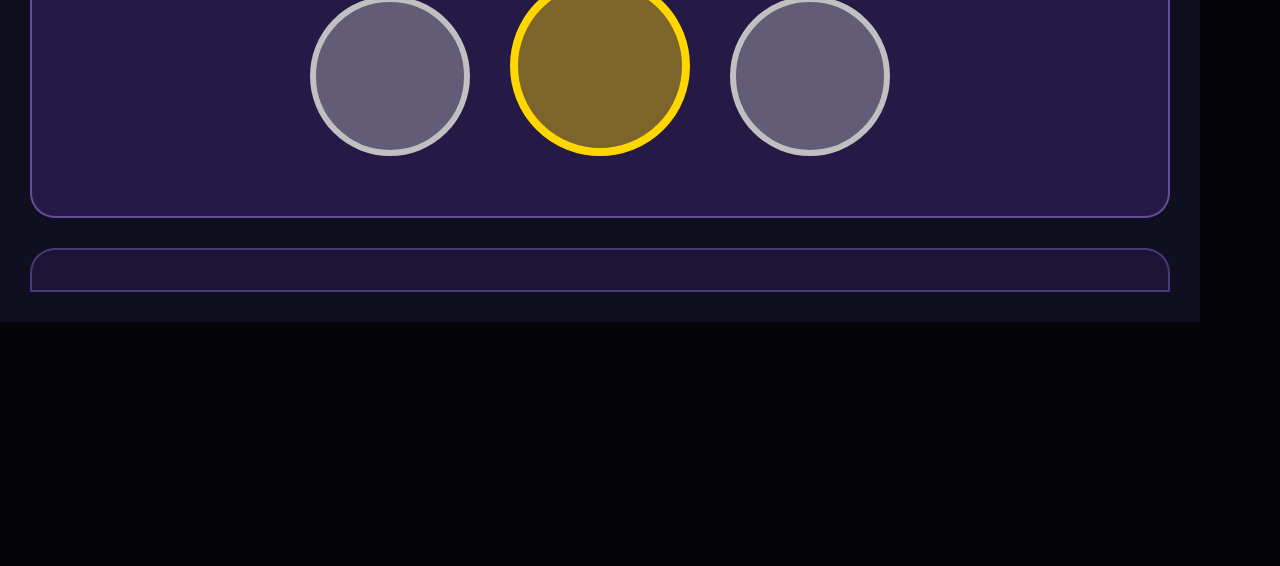
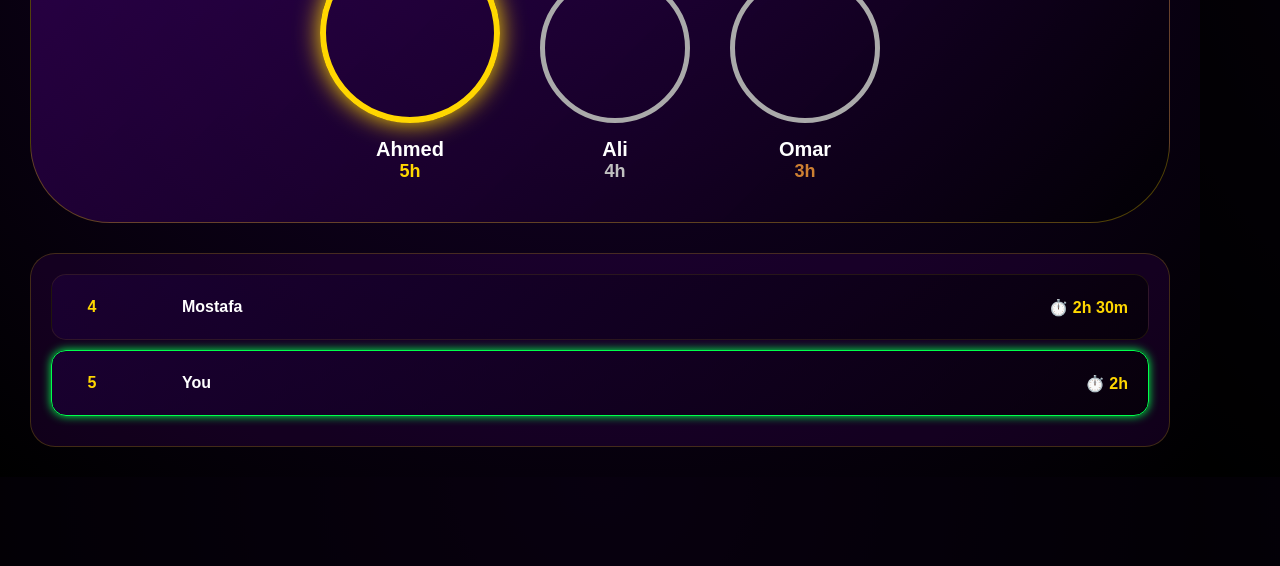
Before and after one commit to kmohamee667-jpg/dis_bot, a website: page public/leaderboard.html in a window 1280 px wide. Shown: the part 234-800 px from the top of the page. Drawn offline with Linux system fonts and the light colour scheme.

Commit message:
fdfdsfsdggsfgs

```diff
--- a/public/leaderboard.css
+++ b/public/leaderboard.css
@@ -1,4 +1,4 @@
-/* Leaderboard CSS */
+/* Reset */
 * {
     margin: 0;
     padding: 0;
@@ -7,196 +7,160 @@
 
 html, body {
     width: 1200px;
-    height: auto;
     font-family: Cairo, Arial, sans-serif;
-    background-color: #0f0f1f;
-    overflow: hidden;
+    background: radial-gradient(circle at top, #1a0033, #000);
+    color: #fff;
 }
 
+/* Overlay */
 body::before {
     content: '';
     position: fixed;
-    top: 0;
-    left: 0;
     width: 100%;
     height: 100%;
-    background: rgba(0, 0, 0, 0.75);
-    pointer-events: none;
+    background: rgba(0,0,0,0.7);
     z-index: -1;
 }
 
+/* Container */
 .container {
-    width: 1200px;
     padding: 30px;
-    background-color: #0f0f1f;
 }
 
+/* Title */
 .title {
     text-align: center;
-    font-size: 36px;
+    font-size: 40px;
     font-weight: bold;
     color: #FFD700;
-    margin-bottom: 30px;
+    margin-bottom: 40px;
+    text-shadow: 0 0 15px #FFD700;
 }
 
-/* ========== PODIUM SECTION ========== */
+/* ===== PODIUM ===== */
 .podium-container {
     display: flex;
     justify-content: center;
     align-items: flex-end;
     gap: 40px;
-    background: rgba(103, 58, 183, 0.25);
-    border-radius: 0 0 25px 25px;
+    background: linear-gradient(135deg, rgba(90,0,150,0.4), rgba(0,0,0,0.6));
+    border-radius: 0 0 80px 80px;
     padding: 40px;
     margin-bottom: 30px;
-    border: 2px solid rgba(147, 112, 219, 0.6);
+    border: 1px solid rgba(255, 215, 0, 0.3);
 }
 
 .podium-item {
     display: flex;
     flex-direction: column;
     align-items: center;
-    justify-content: center;
 }
 
-.podium-item.center {
-    order: 1;
-}
-
-.podium-item.left {
-    order: 0;
-}
-
-.podium-item.right {
-    order: 2;
-}
-
-.podium-item.center .avatar {
-    width: 180px;
-    height: 180px;
-    background: rgba(255, 215, 0, 0.4);
-    border: 8px solid #FFD700;
-    border-radius: 50%;
-}
-
-.podium-item.left .avatar,
-.podium-item.right .avatar {
-    width: 160px;
-    height: 160px;
-    background: rgba(192, 192, 192, 0.4);
-    border: 6px solid #C0C0C0;
-    border-radius: 50%;
-}
-
-.podium-item .icon {
-    font-size: 48px;
-    margin-bottom: 10px;
-}
-
-.podium-item .avatar {
+.avatar {
     background-size: cover;
     background-position: center;
+    border-radius: 50%;
     margin-bottom: 15px;
 }
 
-.podium-item .name {
-    font-size: 20px;
-    font-weight: bold;
-    color: #ffffff;
-    margin-bottom: 5px;
+/* Sizes */
+.center .avatar {
+    width: 180px;
+    height: 180px;
+    border: 6px solid #FFD700;
+    box-shadow: 0 0 25px #FFD700;
 }
 
-.podium-item.center .name {
-    font-size: 22px;
+.left .avatar,
+.right .avatar {
+    width: 150px;
+    height: 150px;
+    border: 5px solid #aaa;
 }
 
-.podium-item .name.highlight {
-    color: #00FF00;
-    font-weight: 900;
+/* Text */
+.name {
+    font-weight: bold;
+    font-size: 20px;
 }
 
-.podium-item .time {
+.time {
     font-size: 18px;
     font-weight: bold;
 }
 
-.podium-item.center .time {
+.center .time { color: #FFD700; }
+.left .time { color: #C0C0C0; }
+.right .time { color: #CD7F32; }
+
+/* ===== USERS LIST ===== */
+.users-container {
+    background: rgba(80, 0, 120, 0.2);
+    border-radius: 25px;
+    padding: 20px;
+    border: 1px solid rgba(255, 215, 0, 0.2);
+}
+
+/* USER ITEM */
+.user-item {
+    display: flex;
+    align-items: center;
+    gap: 15px;
+    padding: 12px 20px;
+    margin-bottom: 10px;
+    border-radius: 15px;
+    background: linear-gradient(135deg, rgba(30,0,60,0.6), rgba(0,0,0,0.6));
+    border: 1px solid rgba(255,215,0,0.1);
+    transition: 0.3s;
+}
+
+.user-item:hover {
+    transform: scale(1.02);
+    border-color: #FFD700;
+}
+
+/* Rank */
+.user-rank {
+    width: 40px;
+    text-align: center;
+    font-weight: bold;
     color: #FFD700;
 }
 
-.podium-item.left .time {
-    color: #C0C0C0;
+/* Avatar */
+.user-avatar {
+    width: 40px;
+    height: 40px;
+    border-radius: 50%;
+    background-size: cover;
 }
 
-.podium-item.right .time {
-    color: #CD7F32;
-}
-
-/* ========== USERS LIST ========== */
-.users-container {
-    background: rgba(103, 58, 183, 0.15);
-    border-radius: 25px 25px 0 0;
-    border: 2px solid rgba(147, 112, 219, 0.4);
-    padding: 20px;
-}
-
-.user-item {
+/* INFO (IMPORTANT 🔥) */
+.user-info {
+    flex: 1;
     display: flex;
     align-items: center;
-    background: rgba(0, 0, 0, 0.4);
-    border-radius: 12px;
-    padding: 12px 20px;
-    margin-bottom: 8px;
-    height: 70px;
     gap: 15px;
 }
 
-.user-item.highlight {
-    background: rgba(0, 255, 0, 0.15);
-    border: 2px solid #00FF00;
+/* Name */
+.user-name {
+    flex: 1;
+    font-weight: bold;
 }
 
-.user-rank {
-    font-size: 20px;
+/* Time (same line) */
+.user-time {
     font-weight: bold;
     color: #FFD700;
-    text-align: center;
-    width: 40px;
 }
 
-.user-avatar {
-    width: 36px;
-    height: 36px;
-    border-radius: 50%;
-    background-size: cover;
-    background-position: center;
-    flex-shrink: 0;
+.user-time::before {
+    content: "⏱️ ";
 }
 
-.user-info {
-    flex: 1;
-    display: flex;
-    justify-content: space-between;
-    align-items: center;
+/* Highlight */
+.highlight {
+    border: 1px solid #00ff4c !important;
+    box-shadow: 0 0 10px #00ff4c;
 }
-
-.user-name {
-    font-size: 15px;
-    font-weight: bold;
-    color: #ffffff;
-}
-
-.user-name.highlight {
-    color: #00FF00;
-    font-size: 16px;
-}
-
-.user-time {
-    font-size: 14px;
-    color: #cccccc;
-}
-
-.user-time.highlight {
-    color: #00FF00;
-    font-weight: bold;
-}
--- a/public/leaderboard.html
+++ b/public/leaderboard.html
@@ -1,46 +1,67 @@
-<!-- Leaderboard HTML Template -->
 <!DOCTYPE html>
 <html lang="ar">
 <head>
     <meta charset="UTF-8">
-    <meta name="viewport" content="width=device-width, initial-scale=1.0">
     <title>Leaderboard</title>
     <link rel="stylesheet" href="leaderboard.css">
 </head>
+
 <body>
 <div class="container">
-        <div class="title">🏆 Leaderboard - Study Time</div>
 
-        <!-- Top 3 Podium -->
+    <div class="title">🏆 Golden Galaxy Leaderboard</div>
+
+    <!-- PODIUM -->
     <div class="podium-container">
-            <div id="rank-1" class="podium-item center">
-                <div class="icon">👑</div>
+
+        <div class="podium-item center">
+            <div>👑</div>
             <div class="avatar"></div>
-                <div class="name"></div>
-                <div class="time"></div>
+            <div class="name">Ahmed</div>
+            <div class="time">5h</div>
         </div>
 
-            <div id="rank-2" class="podium-item left">
-                <div class="icon">🥈</div>
+        <div class="podium-item left">
+            <div>🥈</div>
             <div class="avatar"></div>
-                <div class="name"></div>
-                <div class="time"></div>
+            <div class="name">Ali</div>
+            <div class="time">4h</div>
         </div>
 
-            <div id="rank-3" class="podium-item right">
-                <div class="icon">🥉</div>
+        <div class="podium-item right">
+            <div>🥉</div>
             <div class="avatar"></div>
-                <div class="name"></div>
-                <div class="time"></div>
+            <div class="name">Omar</div>
+            <div class="time">3h</div>
+        </div>
+
+    </div>
+
+    <!-- USERS -->
+    <div class="users-container">
+
+        <div class="user-item">
+            <div class="user-rank">4</div>
+            <div class="user-avatar"></div>
+
+            <div class="user-info">
+                <div class="user-name">Mostafa</div>
+                <div class="user-time">2h 30m</div>
             </div>
         </div>
 
-        <!-- Rest of users -->
-        <div class="users-container" id="users-list">
-            <!-- Generated by JavaScript -->
+        <div class="user-item highlight">
+            <div class="user-rank">5</div>
+            <div class="user-avatar"></div>
+
+            <div class="user-info">
+                <div class="user-name">You</div>
+                <div class="user-time">2h</div>
             </div>
         </div>
 
-    <script src="leaderboard.js"></script>
+    </div>
+
+</div>
 </body>
 </html>
```
Lines whose indentation alone changed are shown as unchanged.
